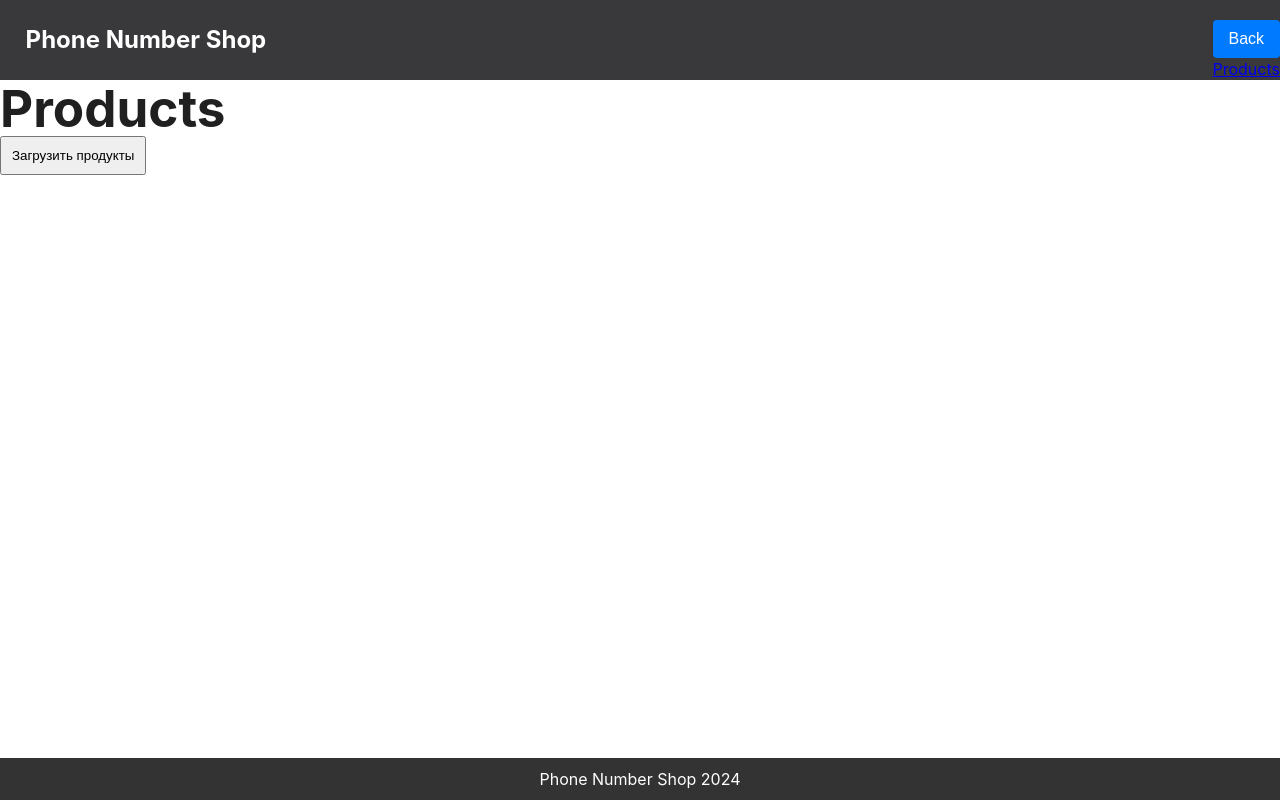
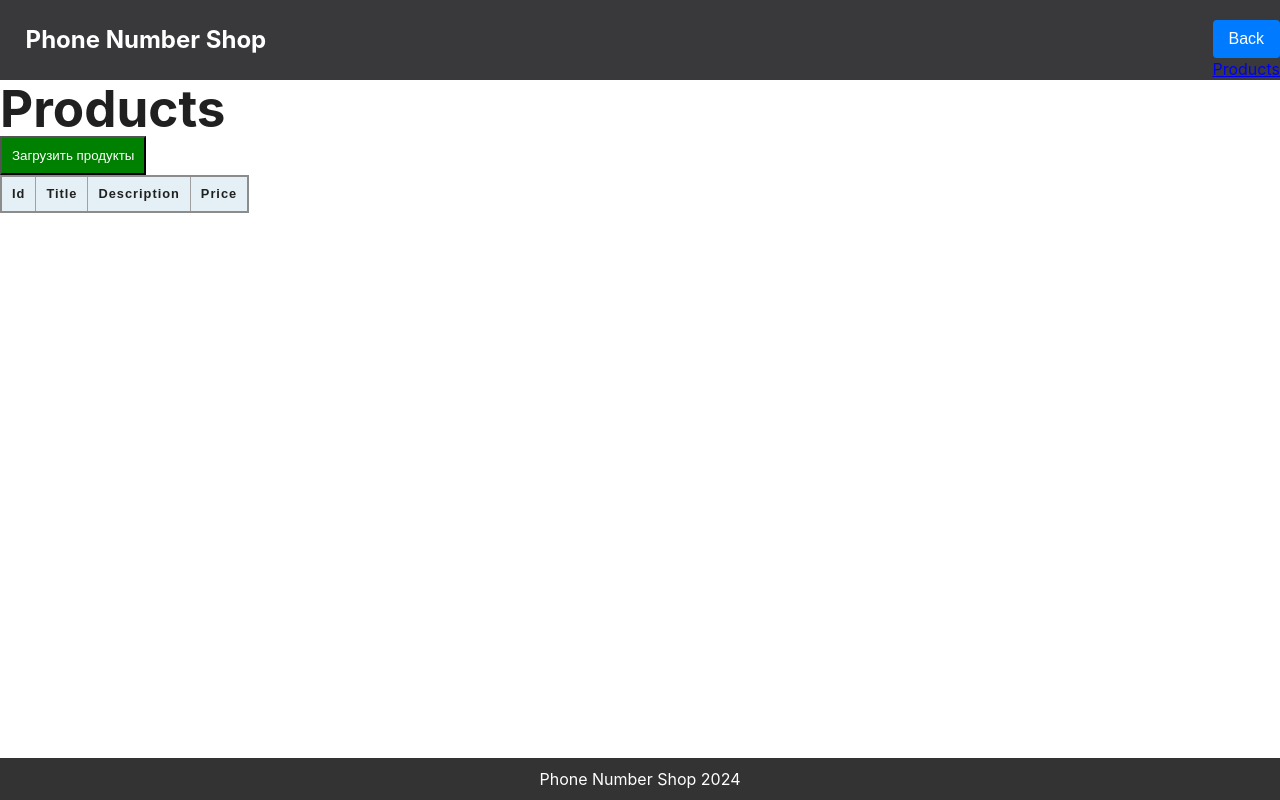
Before and after one commit to YorovaFotima/phone-number-shop, a React (Vite) app: page /products in a window 1280 px wide. Built offline with nearby package versions, Linux system fonts and the light colour scheme.

Commit message:
ProductsPage

```diff
--- a/src/pages/Products.tsx
+++ b/src/pages/Products.tsx
@@ -1,17 +1,42 @@
+import {  useState } from "react";
+import './productsPage.css'
 function ProductsPage() {
   async function handleFetchClick() {
     fetch("https://dummyjson.com/products")
       .then((res) => res.json())
-      .then((json) => console.log(json));
+      .then((json) => setproducts(json.products));
   }
+  const [products,setproducts] = useState([]);
+  console.log(products);
 
   return (
     <div>
       <h1>Products</h1>
 
-      <button onClick={handleFetchClick} style={{ padding: "10px" }}>
+      <button onClick={handleFetchClick} style={{ padding: "10px", backgroundColor: "green", "color": "white" }}>
         Загрузить продукты
       </button>
+
+      <table >
+        <thead>
+          <tr>
+            <th>Id</th>
+            <th>Title</th>
+            <th>Description</th>
+            <th>Price</th>
+          </tr>
+        </thead>
+        <tbody>
+        {products.map((product) => (
+            <tr key={product.id}>
+              <td>{product.id}</td>
+              <td>{product.title}</td>
+              <td>{product.description}</td>
+              <td>{product.price}</td>
+            </tr>
+          ))}
+        </tbody>
+      </table>
     </div>
   );
 }
--- /dev/null
+++ b/src/pages/productsPage.css
@@ -0,0 +1,17 @@
+table {
+    border-collapse: collapse;
+    border: 2px solid rgb(140 140 140);
+    font-family: sans-serif;
+    font-size: 0.8rem;
+    letter-spacing: 1px;
+  }
+
+  thead {
+    background-color: rgb(228 240 245);
+  }
+
+  th,
+  td {
+    border: 1px solid rgb(160 160 160);
+    padding: 8px 10px;
+  }
```
